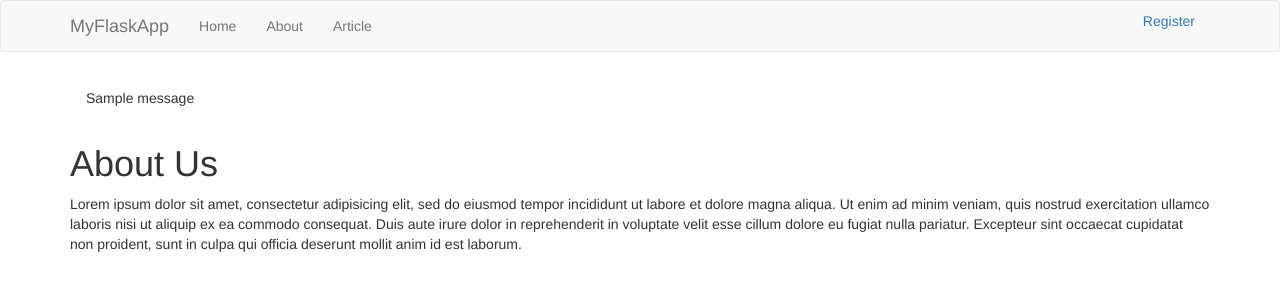
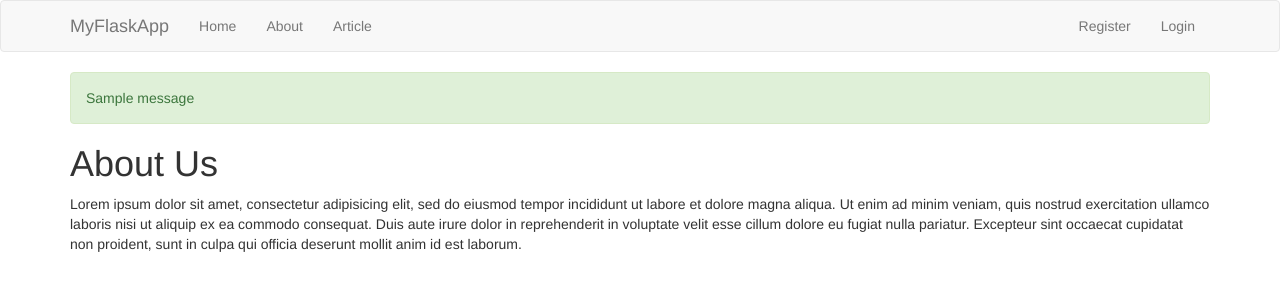
Before and after one commit to hxperl/flask-from-scratch, a Flask app: page /about in a window 1280 px wide. Shown: the top 300 px of the page. Run offline with Flask 2, Linux system fonts and the light colour scheme; one stand-in notice (Sample message) is shown; some libraries are stand-ins or nearby versions.

Commit message:
Login & Access Control

```diff
--- a/app.py
+++ b/app.py
@@ -3,6 +3,7 @@ from data import Articles
 from flask_mysqldb import MySQL
 from wtforms import Form, StringField, TextAreaField, PasswordField, validators
 from passlib.hash import sha256_crypt
+from functools import wraps
 
 app = Flask(__name__)
 
@@ -19,25 +20,35 @@ mysql = MySQL(app)
 
 Articles = Articles()
 
+# Index
+
 
 @app.route('/')
 def index():
     return render_template('home.html')
+
+# About
 
 
 @app.route('/about')
 def about():
     return render_template('about.html')
 
+# Articles
+
 
 @app.route('/articles')
 def articles():
     return render_template('articles.html', articles=Articles)
 
+# Single Article
+
 
 @app.route('/article/<string:id>/')
 def article(id):
     return render_template('article.html', id=id)
+
+# Register Form Class
 
 
 class RegisterForm(Form):
@@ -49,6 +60,8 @@ class RegisterForm(Form):
         validators.EqualTo('confirm', message='Passwords do not match')
     ])
     confirm = PasswordField('Confirm Password')
+
+# User Register
 
 
 @app.route('/register', methods=['GET', 'POST'])
@@ -77,6 +90,76 @@ def register():
         return redirect(url_for('login'))
     return render_template('register.html', form=form)
 
+# User login
+
+
+@app.route('/login', methods=['GET', 'POST'])
+def login():
+    if request.method == 'POST':
+        # Get Form Fields
+        username = request.form['username']
+        password_candidate = request.form['password']
+
+        # Create cursor
+        cur = mysql.connection.cursor()
+
+        # Get user by username
+        result = cur.execute(
+            "SELECT * FROM users WHERE username = %s", [username])
+
+        if result > 0:
+            # Get stored hash
+            data = cur.fetchone()
+            password = data['password']
+
+            # Compare Passwords
+            if sha256_crypt.verify(password_candidate, password):
+                # Passed
+                session['logged_in'] = True
+                session['username'] = username
+
+                flash('You are now logged in', 'success')
+                return redirect(url_for('dashboard'))
+            else:
+                error = 'Invalid login'
+                return render_template('login.html', error=error)
+            # Close connection
+            cur.close()
+        else:
+            error = 'Username not found'
+            return render_template('login.html', error=error)
+    return render_template('login.html')
+
+# Check if user logged in
+
+
+def is_logged_in(f):
+    @wraps(f)
+    def wrap(*args, **kwargs):
+        if 'logged_in' in session:
+            return f(*args, **kwargs)
+        else:
+            flash('Unauthorized, Please login', 'danger')
+            return redirect(url_for('login'))
+    return wrap
+
+# Logout
+
+
+@app.route('/logout')
+def logout():
+    session.clear()
+    flash('You are now logged out', 'success')
+    return redirect(url_for('login'))
+
+# Dashboard
+
+
+@app.route('/dashboard')
+@is_logged_in
+def dashboard():
+    return render_template('dashboard.html')
+
 if __name__ == '__main__':
     app.secret_key = 'secret123'
     app.run(debug=True)
--- /dev/null
+++ b/templates/dashboard.html
@@ -0,0 +1,2 @@
+{% extends 'layout.html' %} {% block body %}
+<h1>Dashboard <small> Welcome {{session.username}}</small></h1> {% endblock%}
--- a/templates/includes/_messages.html
+++ b/templates/includes/_messages.html
@@ -1,5 +1,9 @@
 {% with messages = get_flashed_messages(with_categories=true) %} {% if messages %} {% for category, message in messages %}
-<div class="alert alert={{category}}">
+<div class="alert alert-{{category}}">
     {{ message }}
 </div>
-{% endfor %} {% endif %} {% endwith %}
+{% endfor %} {% endif %} {% endwith %} {% if error %}
+<div class="alert alert-danger">{{ error }}</div>
+{% endif %} {% if msg %}
+<div class="alert alert-success">{{ msg }}</div>
+{% endif %}
--- a/templates/includes/_navbar.html
+++ b/templates/includes/_navbar.html
@@ -16,8 +16,14 @@
                 <li><a href="/articles">Article</a></li>
             </ul>
 
-            <ul class="nav navbar-right">
+            <ul class="nav navbar-nav navbar-right">
+                {% if session.logged_in %}
+                <li><a href="/dashboard">Dashboard</a></li>
+                <li><a href="/logout">Logout</a></li>
+                {% else %}
                 <li><a href="/register">Register</a></li>
+                <li><a href="/login">Login</a></li>
+                {% endif %}
             </ul>
         </div>
         <!--/.nav-collapse -->
```
Also changed, not shown: templates/login.html (added, +14 -0 lines).
